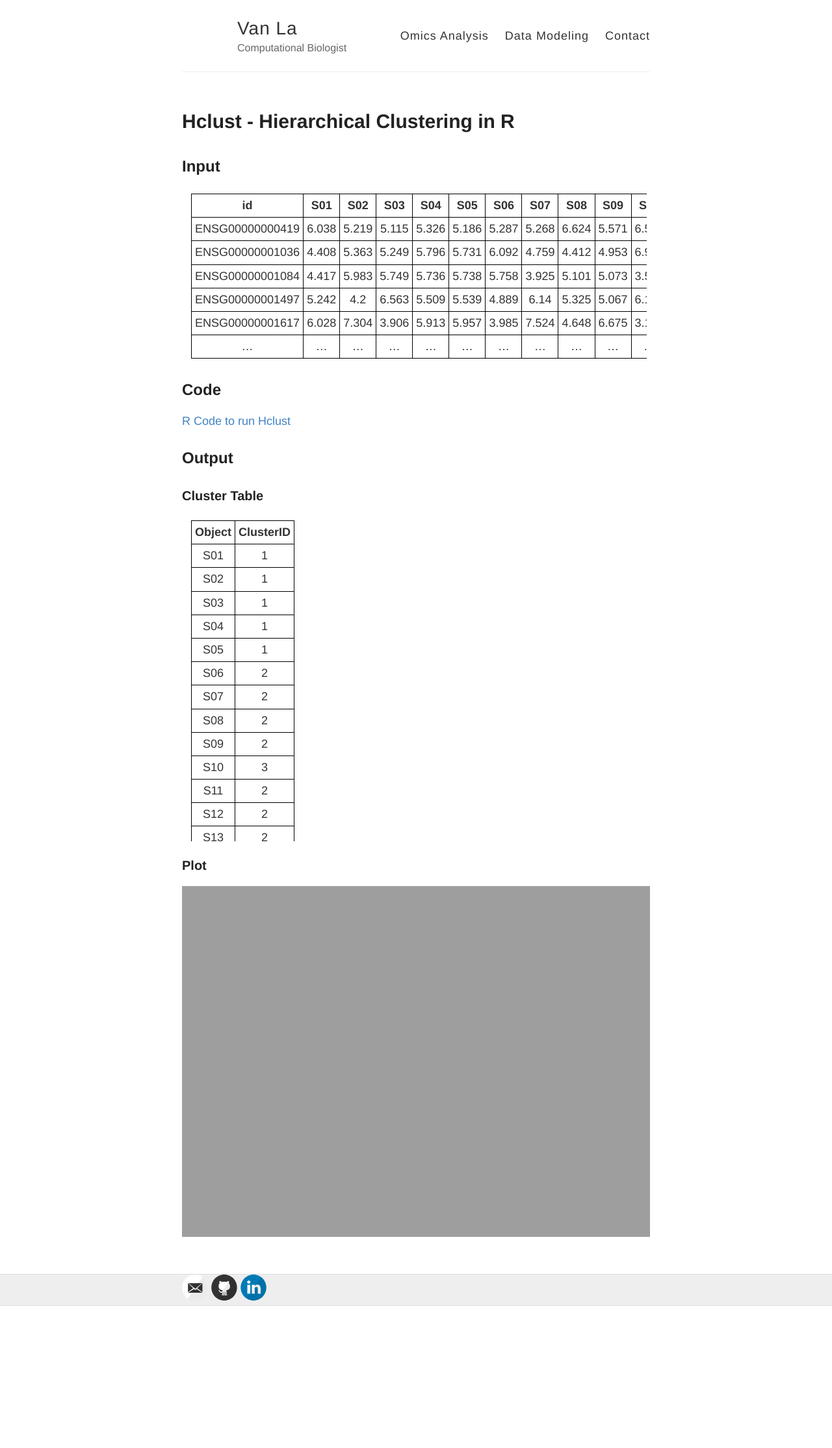
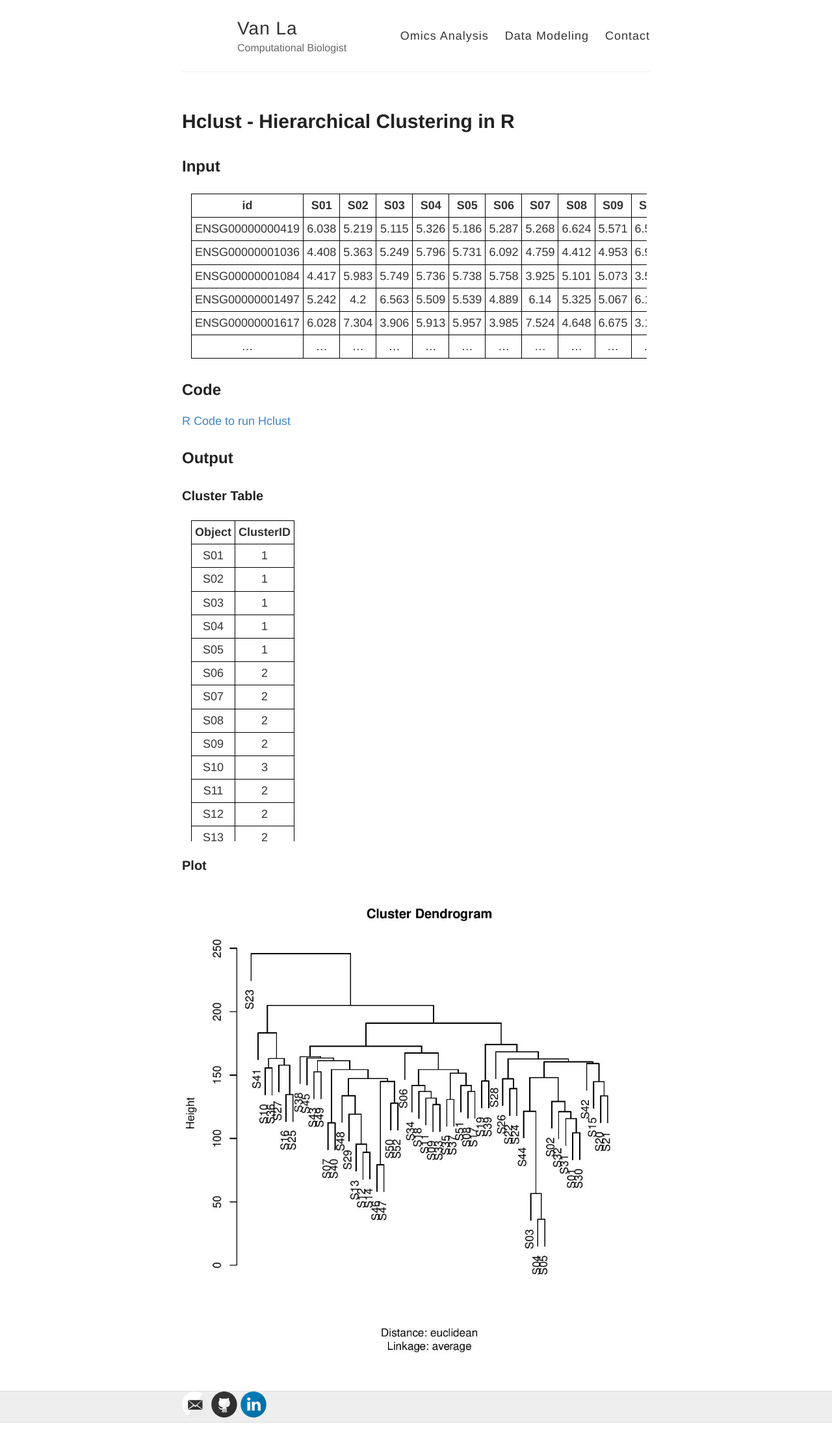
Before and after one commit to vanngocthuyla/Data_Analysis, a Jekyll site: the page built from _pages/omics/hclust.md, in a window 1280 px wide. Shown: the top 2229 px of the page at 65% size. Built offline with Jekyll 4.4.1, drawn with Linux system fonts in a browser that asks for light colours; our own code applies the rules of GitHub Pages for plain Markdown files.

Commit message:
Update hclust.md

```diff
--- a/_pages/omics/hclust.md
+++ b/_pages/omics/hclust.md
@@ -75,4 +75,4 @@
 
 ### Plot
 
-<img src='https://vanngocthuyla.github.io/Data_Analysis/images/sequencing/Hclust_Plot.jpg' width="800">
+<img src='https://vanngocthuyla.github.io/Data_Analysis/images/omics/Hclust_Plot.jpg' width="800">
```
